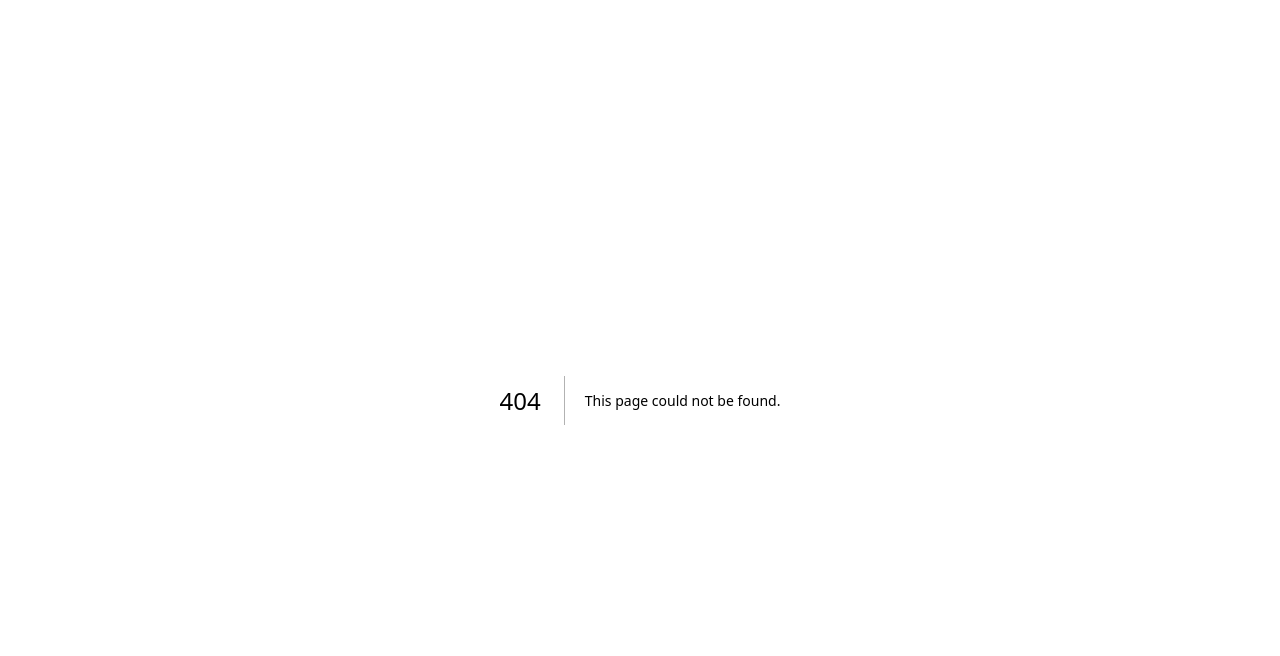
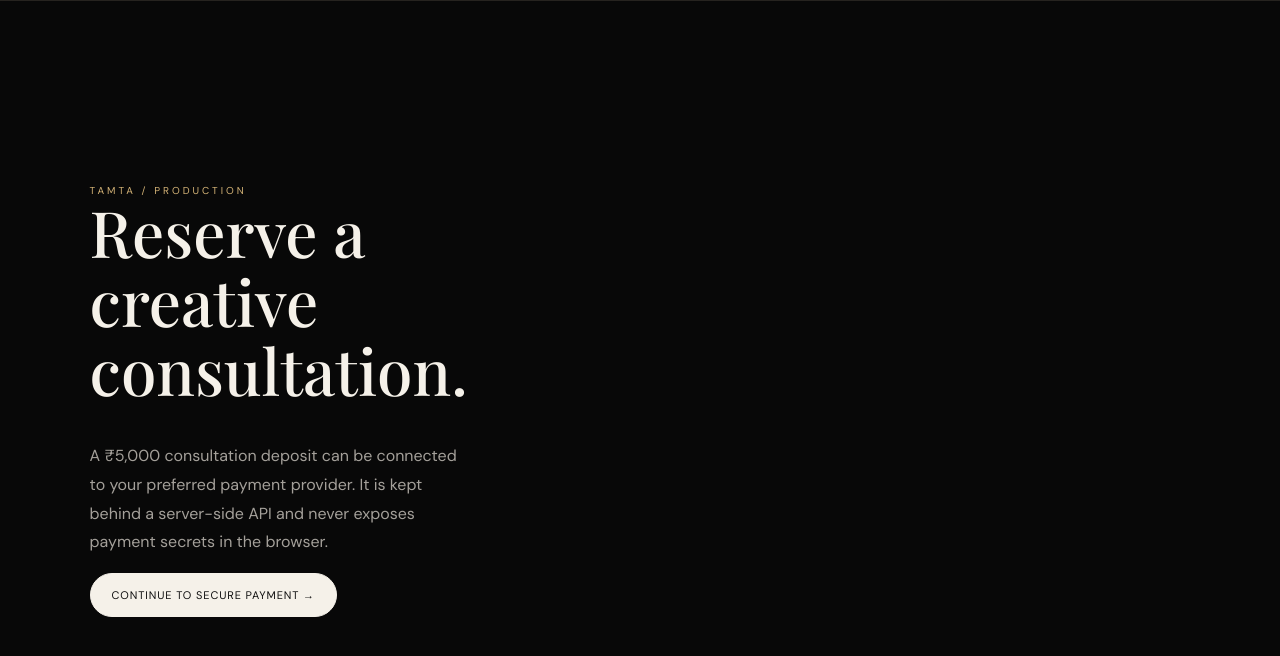
Before and after one commit to holakumar2-hub/tamta-studios, a Next.js app: page /pay in a window 1280 px wide. Before the commit this address had no page. Shown: the top 656 px of the page. Built offline with nearby package versions, Linux system fonts and the light colour scheme; a web font is replaced by a local one.

Commit message:
Add production consultation payment flow

```diff
--- /dev/null
+++ b/app/pay/page.tsx
@@ -0,0 +1,11 @@
+"use client";
+import { useState } from "react";
+
+export default function PayPage() {
+  const [loading, setLoading] = useState(false), [message, setMessage] = useState("");
+  async function start() {
+    setLoading(true); setMessage("");
+    try { const r = await fetch("/api/payments/create", { method: "POST", headers: { "Content-Type": "application/json" }, body: JSON.stringify({ amount: 5000 }) }); const data = await r.json(); if (!r.ok) throw new Error(data.message); if (data.checkoutUrl) window.location.href = data.checkoutUrl; else setMessage(data.message); } catch (e) { setMessage(e instanceof Error ? e.message : "Payment setup is not available yet."); } finally { setLoading(false); }
+  }
+  return <main className="project-page"><div className="project-copy" style={{minHeight:"100vh",alignItems:"center"}}><div><div className="eyebrow">TAMTA / Production</div><h2>Reserve a creative consultation.</h2><p style={{color:"var(--muted)",lineHeight:1.8}}>A ₹5,000 consultation deposit can be connected to your preferred payment provider. It is kept behind a server-side API and never exposes payment secrets in the browser.</p><button className="btn primary" onClick={start} disabled={loading}>{loading ? "Preparing…" : "Continue to secure payment →"}</button>{message && <p style={{color:"#d6b98a",marginTop:20}}>{message}</p>}</div></div></main>;
+}
```
